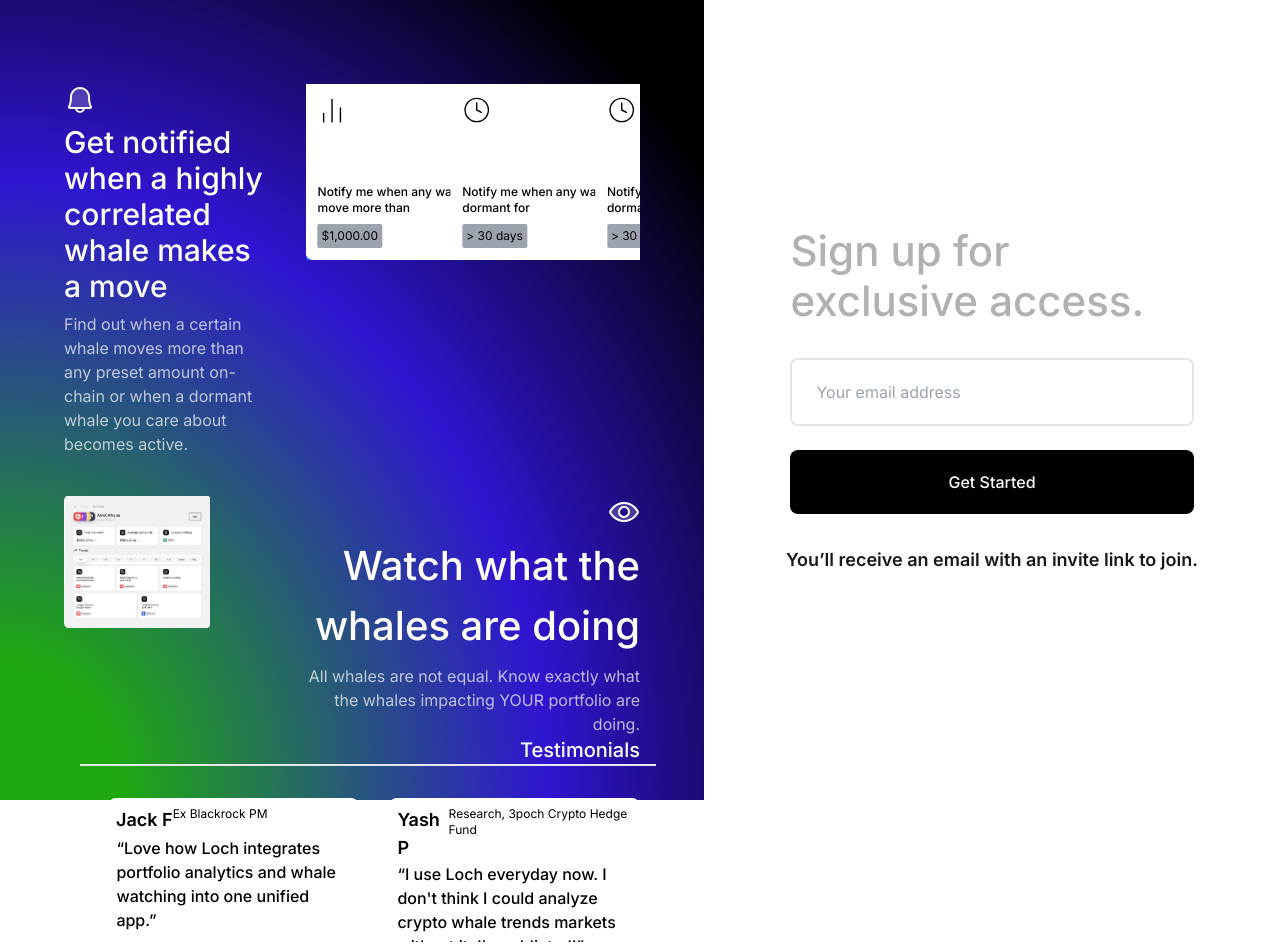
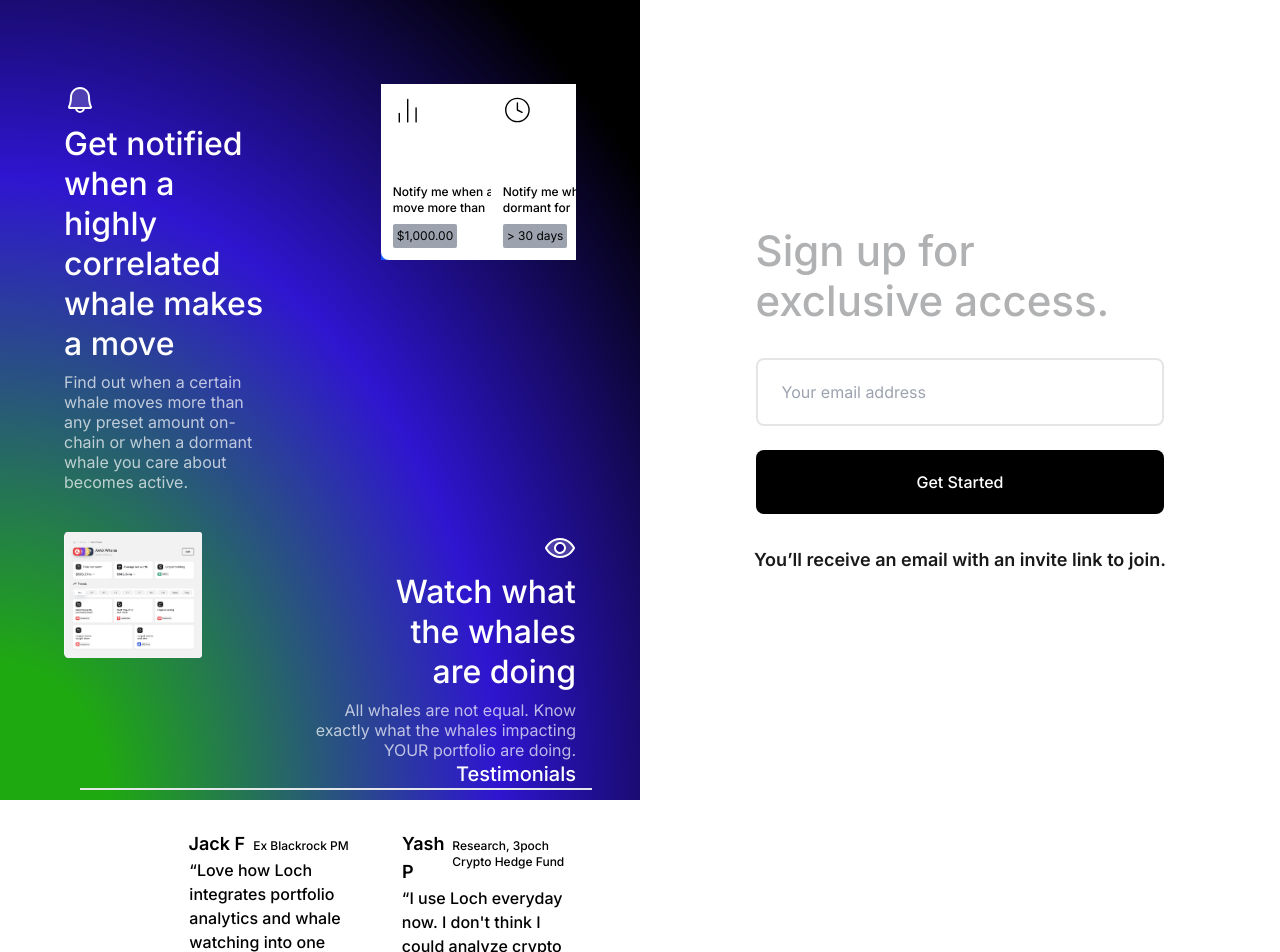
Before and after one commit to priyam125/loch-dashboard, a React (Create React App) app: page / in a window 1280 px wide. Shown: the top 952 px of the page. Built offline with nearby package versions, Linux system fonts and the light colour scheme.

Commit message:
signup done

```diff
--- a/package.json
+++ b/package.json
@@ -8,6 +8,7 @@
     "@testing-library/user-event": "^13.5.0",
     "react": "^18.2.0",
     "react-dom": "^18.2.0",
+    "react-router-dom": "^6.19.0",
     "react-scripts": "5.0.1",
     "react-slick": "^0.29.0",
     "slick-carousel": "^1.8.1",
--- a/src/App.js
+++ b/src/App.js
@@ -1,11 +1,16 @@
 import React from "react";
 import Dashboard from "./pages/Dashboard";
+import { BrowserRouter as Router } from "react-router-dom"; // Import BrowserRouter
+
 import "typeface-inter";
 
 function App() {
   return (
     <div style={{ fontFamily: "'Inter', sans-serif" }} className="App">
-      <Dashboard />
+      <Router>
+        {/* Wrap your component in BrowserRouter */}
+        <Dashboard />
+      </Router>
     </div>
   );
 }
--- a/src/components/NotificationSection.jsx
+++ b/src/components/NotificationSection.jsx
@@ -13,29 +13,32 @@ import NotificationCardTime from "../components/NotificationCardTime";
 
 const NotificationSection = () => {
   return (
-    <div id="dashboard-notification" className="flex w-full space-x-10">
+    <div id="dashboard-notification" className="flex w-full space-x-28">
       <div
         id="notification-info"
-        className="flex flex-col items-start text-white space-y-2 w-[35%] flex-shrink-0"
+        className="flex flex-col items-start text-white space-y-2 w-[40%] flex-shrink-0"
       >
         <img src={BellIcon} alt="Notification Bell" />
-        <div className="text-3xl font-medium">
+        <div className="text-[32px] font-medium leading-10">
           Get notified when a highly correlated whale makes a move
         </div>
-        <div className="opacity-70">
+        <div className="opacity-70 leading-[20px]">
           Find out when a certain whale moves more than any preset amount
           on-chain or when a dormant whale you care about becomes active.
         </div>
       </div>
-      <div id="notification-carousel" className="flex overflow-hidden space-x-6">
+      <div
+        id="notification-carousel"
+        className="flex overflow-hidden space-x-6"
+      >
         <Swiper
-          spaceBetween={100}
+          spaceBetween={25}
           centeredSlides={false}
-          slidesPerView={3}
+          slidesPerView={2}
           freeMode={true}
           loop={true}
           autoplay={{
-            delay: 2500,
+            delay: 5000,
             disableOnInteraction: false,
           }}
           pagination={false}
--- a/src/components/TestimonialCard.jsx
+++ b/src/components/TestimonialCard.jsx
@@ -3,11 +3,11 @@ import React from "react";
 const TestimonialCard = ({ name, designation, review }) => {
   return (
     <div className="flex flex-col p-2 bg-white flex-grow rounded-lg h-36">
-      <div className="flex align-middle">
+      <div className="flex items-baseline space-x-2">
         <div className="font-semibold text-lg">{name}</div>
         <div
           className="text-[#96979A
-] text-xs"
+] text-xs font-medium"
         >
           {designation}
         </div>
--- a/src/pages/Dashboard.jsx
+++ b/src/pages/Dashboard.jsx
@@ -24,25 +24,28 @@ const cards = [
 ];
 
 const Dashboard = () => {
-  const [currentCardIndex, setCurrentCardIndex] = useState(0);
+  const [email, setEmail] = useState("");
+  const [isValidEmail, setIsValidEmail] = useState(true);
 
-  useEffect(() => {
-    const intervalId = setInterval(() => {
-      // Move to the next card
-      setCurrentCardIndex((prevIndex) => (prevIndex + 1) % cards.length);
-    }, 1000); // Adjust the interval as needed (e.g., every 5 seconds)
+  const handleEmailSubmit = () => {
+    // Regular expression for basic email validation
+    const emailRegex = /^[\w-\.]+@([\w-]+\.)+[\w-]{0,9}$/;
 
-    return () => {
-      // Clear the interval on component unmount
-      clearInterval(intervalId);
-    };
-  }, []);
+    // Check if the email matches the regex
+    if (emailRegex.test(email)) {
+      // Redirect to the welcome page
+      window.location.href = "https://app.loch.one/welcome";
+    } else {
+      // Show an alert for invalid email
+      alert("Please enter a valid email");
+    }
+  };
 
   return (
     <div id="dashboard-container" className="flex w-screen h-screen">
       <div
         id="gradient-dashboard"
-        className="flex flex-col w-[55%] bg-blue-950 p-16"
+        className="flex flex-col w-[50%] bg-blue-950 p-16"
         style={{
           background:
             "radial-gradient(at 0% 100%, rgba(31,169,17,6) 12%, rgba(47,21,208,1) 55%, rgba(0,0,0,1) 90%)",
@@ -59,15 +62,15 @@ const Dashboard = () => {
             </div>
             <div
               id="whales-info"
-              className="flex flex-col justify-start items-end space-y-2 text-white pl-20 text-right"
+              className="flex flex-col justify-start items-end space-y-2 text-white text-right"
             >
               <div>
                 <img src={EyeIcon} alt="Eye" />
               </div>
-              <div className="text-[40px] font-medium self-end">
+              <div className="text-[32px] font-medium w-1/2 leading-10">
                 Watch what the whales are doing
               </div>
-              <div className="opacity-70 self-end">
+              <div className="opacity-70 self-end w-3/4 leading-[20px]">
                 All whales are not equal. Know exactly what the whales impacting
                 YOUR portfolio are doing.
               </div>
@@ -79,15 +82,11 @@ const Dashboard = () => {
             Testimonials
           </div>
           <div className="h-full w-full border-[0.5px] bg-#E5E5E6 mx-4"></div>
-          <div className="flex mt-8">
-            <div className="flex items-end mr-4">
+          <div className="flex mt-8 space-x-8">
+            <div className="flex items-end mr-4 h-full w-28">
               <img src={FooterIcon} alt="Footer" />
             </div>
             <div className="flex overflow-hidden space-x-12">
-              {/* <TestimonialCard />
-              <TestimonialCard />
-              <TestimonialCard />
-               */}
               <Swiper
                 spaceBetween={30}
                 centeredSlides={false}
@@ -121,9 +120,6 @@ const Dashboard = () => {
                     review={`“Managing my own portfolio is helpful and well designed. What’s really interesting is watching the whales though. No one else has made whale tracking so simple.”`}
                   />
                 </SwiperSlide>
-                <SwiperSlide>
-                  <TestimonialCard />
-                </SwiperSlide>
               </Swiper>
             </div>
           </div>
@@ -140,8 +136,13 @@ const Dashboard = () => {
           <input
             className="py-5 px-6 w-full border-2 border-[#E5E5E6] rounded-lg outline-none"
             placeholder="Your email address"
+            value={email}
+            onChange={(e) => setEmail(e.target.value)}
           />
-          <button className="bg-black text-white py-5 px-7 rounded-lg font-medium">
+          <button
+            onClick={handleEmailSubmit}
+            className="bg-black text-white py-5 px-7 rounded-lg font-medium"
+          >
             Get Started
           </button>
         </div>
```
Also changed, not shown: 1 other file (tests, documents, lock files or other folders).
